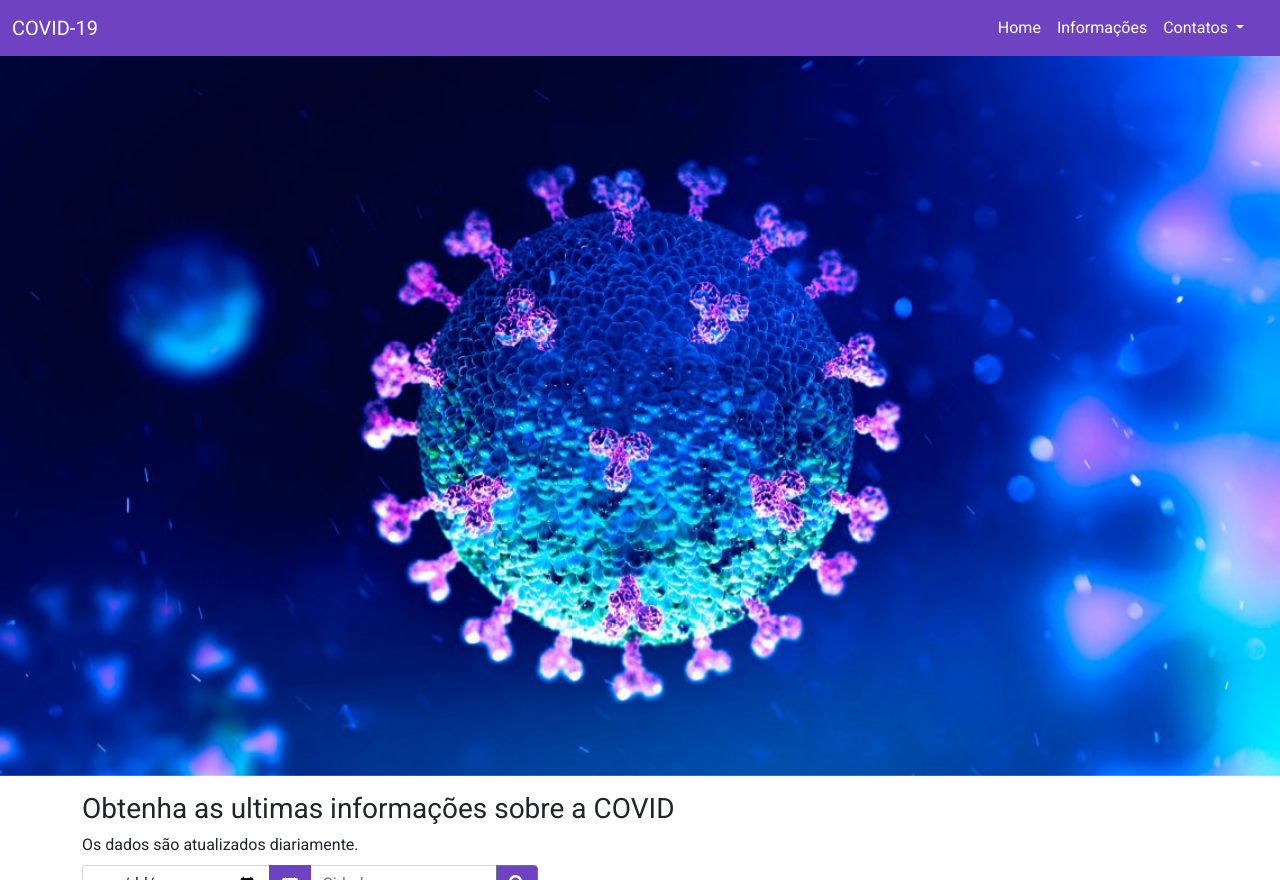
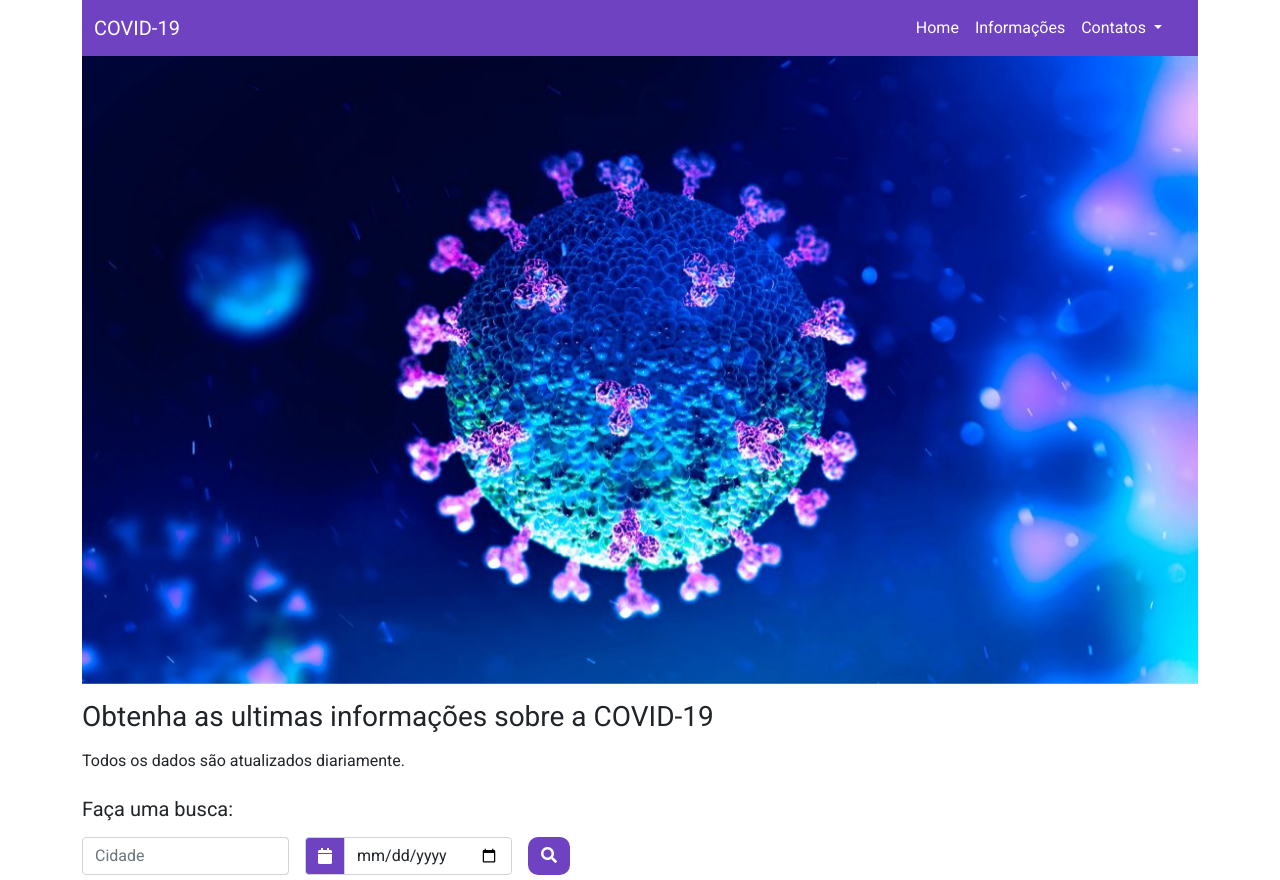
Before and after one commit to Leandro0O/covid-19, a Flask app: template templates/index.html in a window 1280 px wide. Shown: the top 880 px of the page. Run offline with Flask 2, Linux system fonts and the light colour scheme; the template is opened without the code that fills it: most values are stand-ins (such as "Sample title", 1, 10 or a date in 2020).

Commit message:
att e correções

```diff
--- a/covid_flask.py
+++ b/covid_flask.py
@@ -2,6 +2,7 @@ from flask import Flask, render_template, request
 import datetime
 import requests
 import json
+import covid_io
 from covid_io import BrasilIO
 
 app = Flask(__name__)
@@ -9,7 +10,7 @@ app = Flask(__name__)
 
 @app.route("/")
 def index():
-    return render_template("index.html" ,methods=["GET","POST"])
+    return render_template("index.html", methods=["GET", "POST"])
 
 
 @app.route("/form", methods=["POST", "GET"])
@@ -17,42 +18,46 @@ def form():
     user_agent = "seu-usuario"
     auth_token = "a835b732c90861eb8344542df051729da01deb05"
     api = BrasilIO(user_agent, auth_token)
-    dataset_slug = "covid19"
+    dataset = "covid19"
     table_name = "caso_full"
-
-            # Busca por cidade
+    # Busca por cidade
 
     cidade_pesq = request.form["cidade"].title()
-    data_pesq =request.form['data']
+    data_pesq = request.form['data']
 
-    filters = {"search": "{}".format(cidade_pesq.replace(" ","+")), "date": "{}".format(data_pesq)}
-    data = api.data(dataset_slug,table_name,filters)
+    filters = {"search": "{}".format(cidade_pesq.replace(
+        " ", "+")), "date": "{}".format(data_pesq)}
+    data = api.data(dataset, table_name, filters)
     for row in data:
         cidade = row['city']
+        estado = row['state']
         data = row['date']
         populacao = row['estimated_population']
         total_confirm = row['last_available_confirmed']
         mortes = row['last_available_deaths']
         novas_mortes = row['new_deaths']
         novo_confirm = row['new_confirmed']
+    return render_template("index.html",
+                           cidade_pesq=request.form['cidade'].capitalize(), cidade=cidade,
+                           estado = estado,
+                           data=data,
+                           populacao=populacao,
+                           total_confirm=total_confirm,
+                           mortes=mortes,
+                           novas_mortes=novas_mortes,
+                           novo_confirm=novo_confirm,
+                           )
 
-    return render_template("index.html",
-                            cidade_pesq = request.form['cidade'].capitalize(),cidade = cidade,
-                            data = data,
-                            populacao = populacao,
-                            total_confirm = total_confirm,
-                            mortes = mortes,
-                            novas_mortes = novas_mortes,
-                            novo_confirm = novo_confirm,
-                                      )
 
 @app.route("/templates/sobre.html")
 def sobre():
     return render_template("sobre.html")
 
+
 @app.route("/templates/index.html")
 def home():
     return render_template("index.html")
 
+
 if __name__ == "__main__":
     app.run(debug=True)
--- a/static/css/style.css
+++ b/static/css/style.css
@@ -5,19 +5,28 @@ body{
 .navbar{
     background-color:#6f42c1 ;
 }
-#bg{
+.color{
+    background-color:#6f42c1; ;
+}
+.bg{
     background-image: url(https://previews.123rf.com/images/marinamandarina/marinamandarina1604/marinamandarina160400017/54627440-seamless-pattern-with-viruses-endless-texture-for-wallpaper-fill-web-page-background-surface-texture.jpg?fj=1);
     padding: 1vh;
 }
 .btn{
     background-color:#6f42c1;
+    border-radius: 10px;
 }
 #btn-back-to-top {
     position: fixed;
-    bottom: 5rem;
+    bottom: 3rem;
     right: 1vh;
     display: none;
     border-radius: 30px;
     background-color: #6f42c1 ;
     color: white;
   }
+.glass{
+    background: rgba(255, 255 ,255, 0.1);
+    backdrop-filter: blur(10px);
+    -webkit-backdrop-filter: blur(10px);
+}
--- a/templates/index.html
+++ b/templates/index.html
@@ -18,8 +18,8 @@
 
 <body>
   <main>
-    <div class="mb-3">
-      <nav class="navbar navbar-expand-lg navbar-dark  ">
+    <header class="container">
+      <nav class="navbar navbar-expand-lg navbar-dark ">
         <div class="container-fluid">
           <a class="navbar-brand" href="#">COVID-19</a>
           <button class="navbar-toggler" type="button" data-bs-toggle="collapse" data-bs-target="#navbarNav"
@@ -58,6 +58,8 @@
           </div>
         </div>
       </nav>
+    </header>
+    <div class="container mb-3">
       <div id="carouselExampleSlidesOnly" class="carousel slide carousel-fade" data-bs-ride="carousel">
         <div class="carousel-inner">
           <div class="carousel-item active">
@@ -70,35 +72,45 @@
       </div>
     </div>
     <div class="container">
-      <h3>Obtenha as ultimas informações sobre a COVID</h3>
-      <p class="card-text">Os dados são atualizados diariamente.</p>
+      <h3 class="my-3">Obtenha as ultimas informações sobre a COVID-19</h3>
+      <p class="card-text">Todos os dados são atualizados diariamente.</p>
+    </div>
+
     </div>
     <nav class="navbar navbar-light bg-transparent">
-      <div class="container ">
-        <form class="d-flex " action="/form" method="POST">
-          <div class="input-group mb-3">
-            <input type="date" class="form-control" placeholder="Data" name="data"aria-label=" data">
-            <span class="  btn input-group-text"><svg xmlns="http://www.w3.org/2000/svg" width="16" height="16"
-                fill="white" class="bi bi-calendar" viewBox="0 0 16 16">
-                <path
-                  d="M3.5 0a.5.5 0 0 1 .5.5V1h8V.5a.5.5 0 0 1 1 0V1h1a2 2 0 0 1 2 2v11a2 2 0 0 1-2 2H2a2 2 0 0 1-2-2V3a2 2 0 0 1 2-2h1V.5a.5.5 0 0 1 .5-.5zM1 4v10a1 1 0 0 0 1 1h12a1 1 0 0 0 1-1V4H1z" />
-              </svg></span>
-            <input type="search" class="form-control" name="cidade" placeholder="Cidade" aria-label="Server">
-            <button class="btn btn-secondary " type="submit" id="button-addon2"><i class="fas fa-search"></i></button>
+      <div class="container">
+        <form action="/form" method="POST">
+          <h5 class="my-3">Faça uma busca:</h5>
+          <div class="row g-3">
+            <div class="col">
+              <input type="text" class="form-control" placeholder="Cidade" aria-label="City" name="cidade">
+            </div>
+
+            <div class="col-sm">
+              <div class="input-group">
+                <div class="input-group-text color"><i class="fas fa-calendar text-white"></i></div>
+                <input type="date" class="form-control" placeholder="data" name="data">
+              </div>
+            </div>
+            <div class="col-auto">
+              <button type="submit" class="btn"><i class="fas fa-search text-white"></i></button>
+            </div>
           </div>
         </form>
       </div>
     </nav>
-    <section class="container" id="bg">
-      <div class="row row-cols-1 row-cols-md-3 g-4">
-        <div class="col">
-          <div class="card text-center text-white bg-secondary h-100">
+    </div>
+    <section class="container bg" >
+      <div class="row row-cols-1 row-cols-md-3 g-4 ">
+        <div class="col ">
+          <div class="card  text-center text-white bg-secondary h-100">
             <div class="card-body">
               <h5 class="card-title">Cidade</h5>
               <hr>
               <p class="card-text">
               <h5>
-                {{cidade}}
+                {{cidade}} -
+                {{estado}}
               </h5>
               </p>
             </div>
@@ -111,7 +123,7 @@
               <hr>
               <p class="card-text">
               <h4>
-                {{populacao}}
+                {{populacao}} Habitantes
               </h4>
               </p>
             </div>
@@ -176,13 +188,14 @@
       <i class="fas fa-arrow-up"></i>
     </button>
 
-    <footer class="navbar navbar-light bg-transparent ">
-      <div class="container-fluid justify-content-center">
+    <div class="container justify-content-center">
       <span class="navbar-text">
         Desenvolvido por Leandro Gonçalves - 2022
       </span>
     </div>
     </footer>
+
+
 
     <!--JS-->
     <script src="https://cdn.jsdelivr.net/npm/bootstrap@5.1.3/dist/js/bootstrap.bundle.min.js"
```
Also changed, not shown: templates/sobre.html (+12 -10 lines), covid_io.py (line endings or trailing spaces), static/img/primeiros sintomas da covid.jfif (added). Lines whose indentation alone changed are shown as unchanged.
